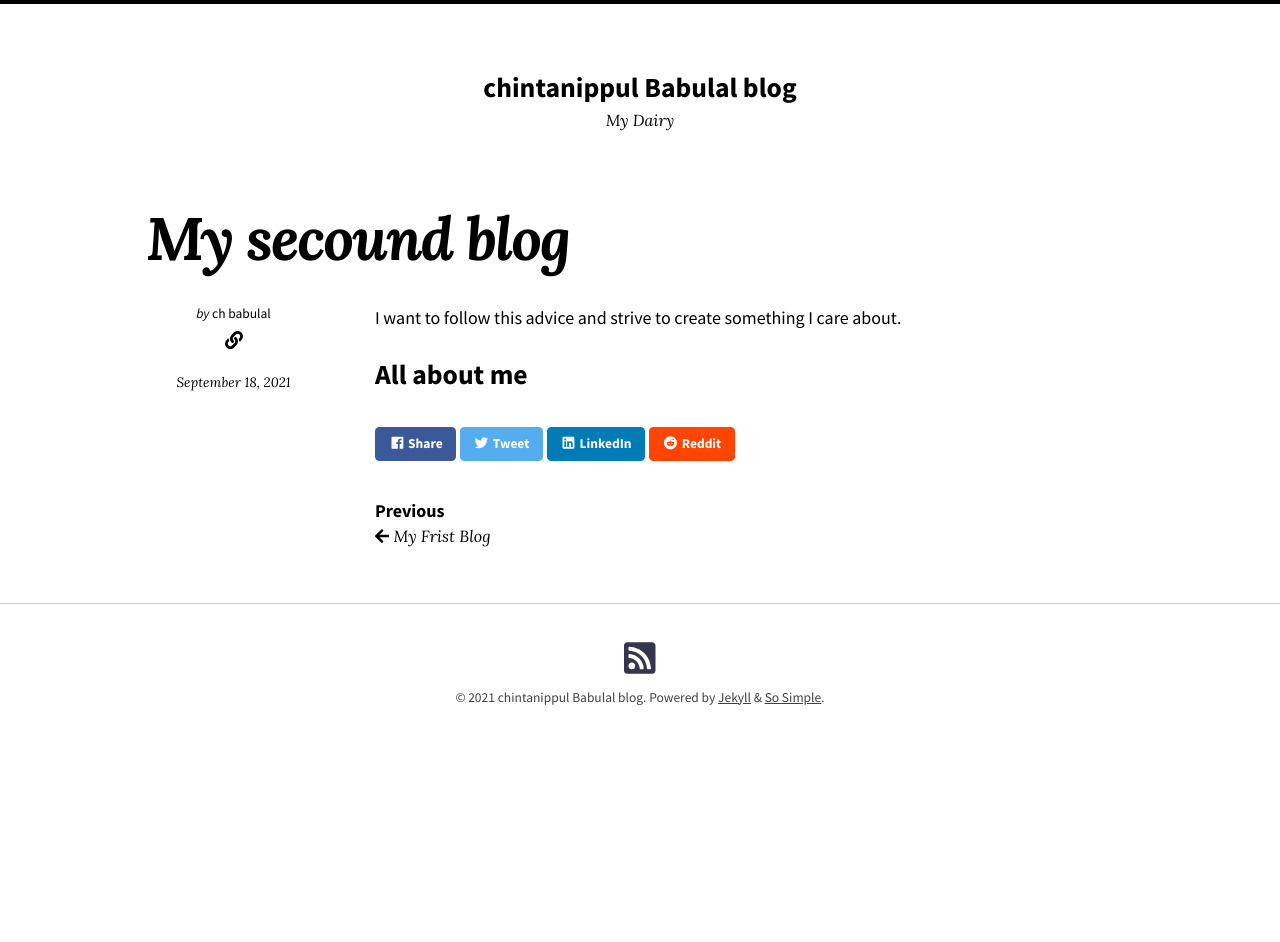
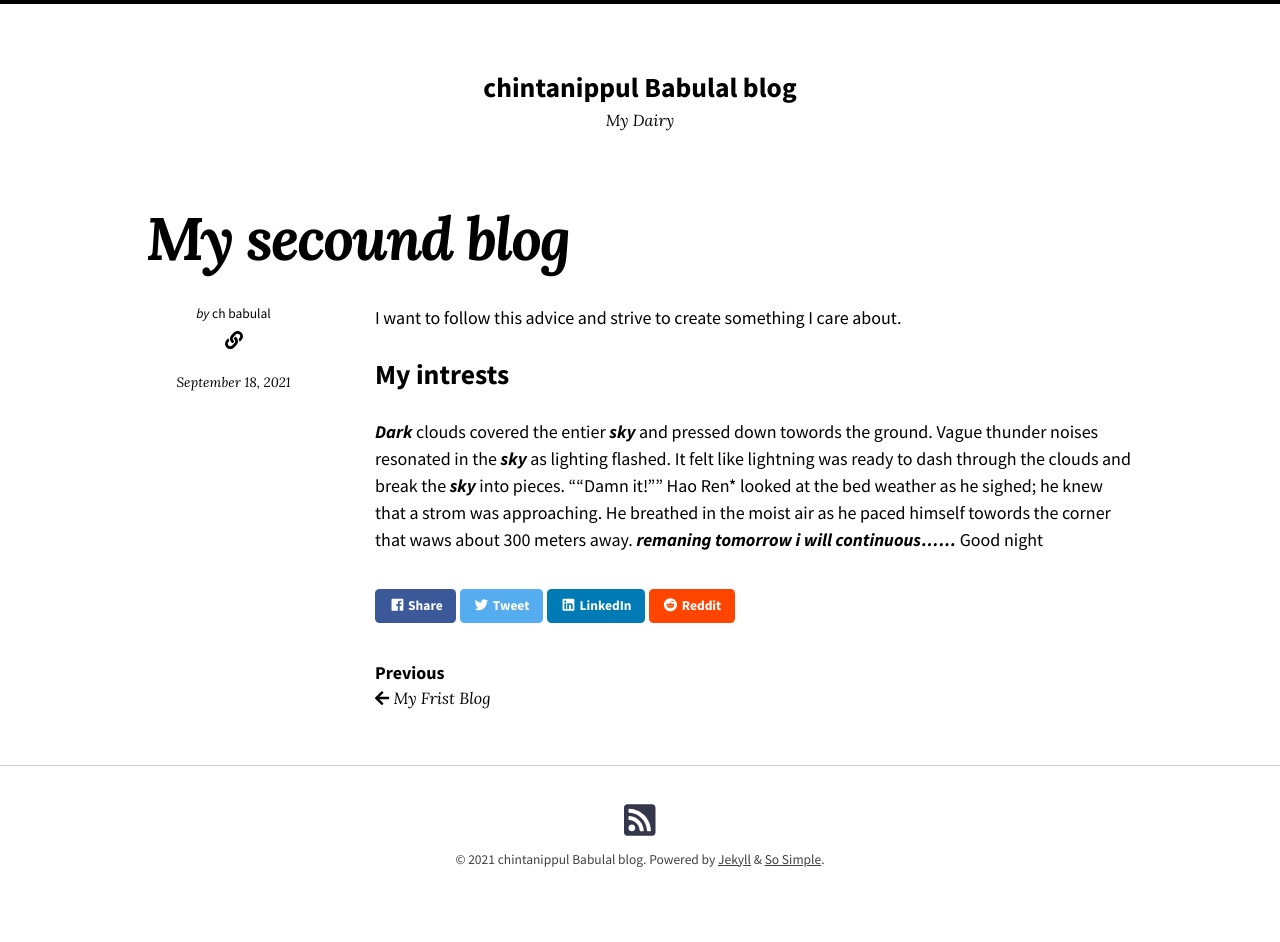
Before and after one commit to skbabulal/skbabulal.github.io, a Jekyll site: the page built from _posts/2021-09-13-striving.md, in a window 1280 px wide. Built offline with Jekyll 4.4.1, drawn with Linux system fonts in a browser that asks for light colours; nearby versions of some CDN libraries; before the commit the page ends 900 px from its top, so only the background shows below that.

Commit message:
changes made

```diff
--- a/_posts/2021-09-13-striving.md
+++ b/_posts/2021-09-13-striving.md
@@ -6,4 +6,10 @@ categories:
 
 I want to follow this advice and strive to create something I care about.
 
-## All about me
+## My intrests
+***Dark*** clouds covered the entier ***sky*** and pressed down towords the ground.
+Vague thunder noises resonated in the ***sky*** as lighting flashed.
+It felt like lightning was ready to dash through the clouds and break the ***sky*** into pieces.
+""Damn it!"" Hao Ren* looked at the bed weather as he sighed; he knew that a strom was approaching. He breathed in the moist air as he paced himself
+towords the corner that waws about 300 meters away.
+    ***remaning tomorrow i will continuous......*** Good night
```
